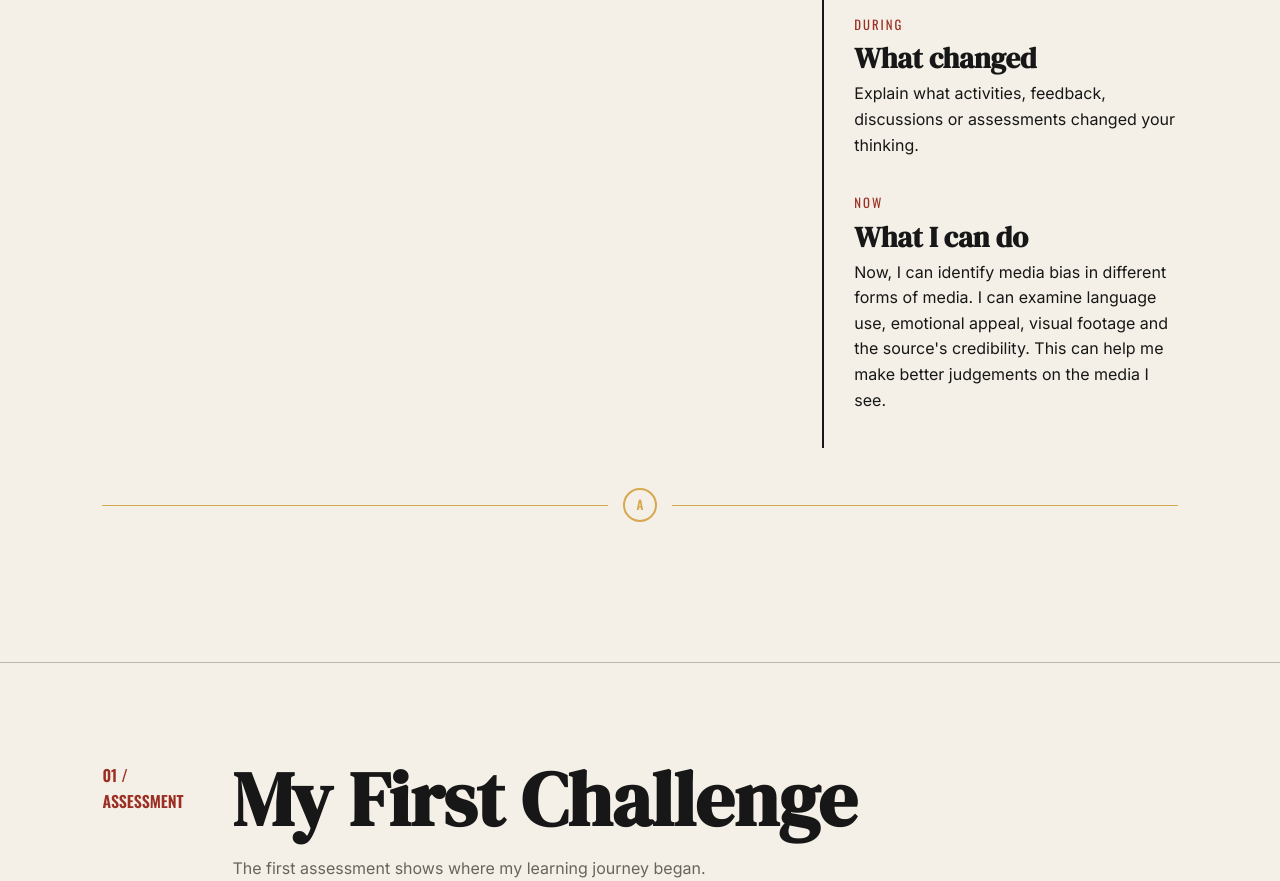
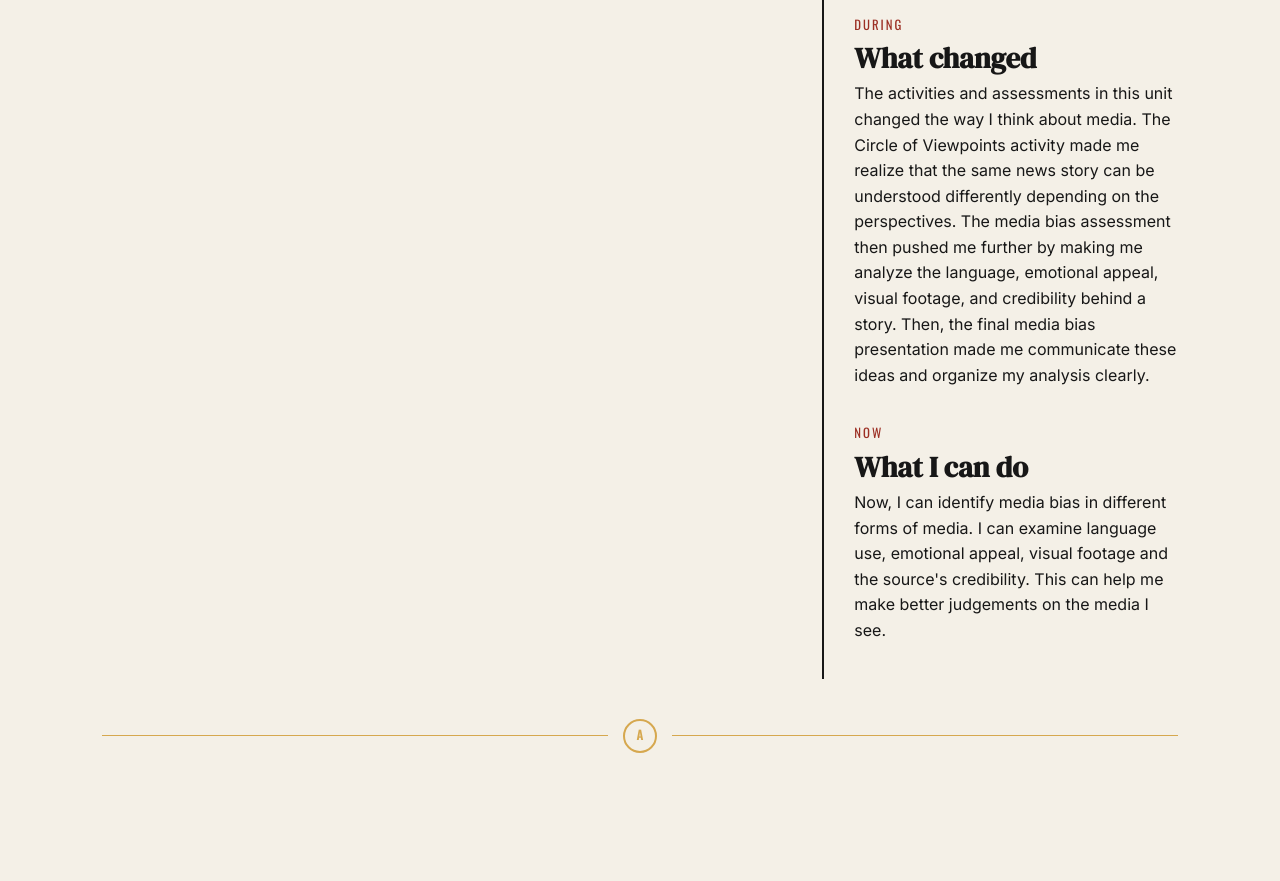
Before and after one commit to matthew-231/englishlearningportfolio, a plain HTML site: page index.html in a window 1280 px wide. Shown: the part 1356-2237 px from the top of the page. Drawn offline with nearby package versions, Linux system fonts and the light colour scheme.

Commit message:
Edit file

```diff
--- a/index.html
+++ b/index.html
@@ -1241,9 +1241,7 @@ footer {
                 </h3>
 
                 <p>
-                    Explain what activities,
-                    feedback, discussions or
-                    assessments changed your thinking.
+                    The activities and assessments in this unit changed the way I think about media. The Circle of Viewpoints activity made me realize that the same news story can be understood differently depending on the perspectives. The media bias assessment then pushed me further by making me analyze the language, emotional appeal, visual footage, and credibility behind a story. Then, the final media bias presentation made me communicate these ideas and organize my analysis clearly.
                 </p>
 
             </div>
```
